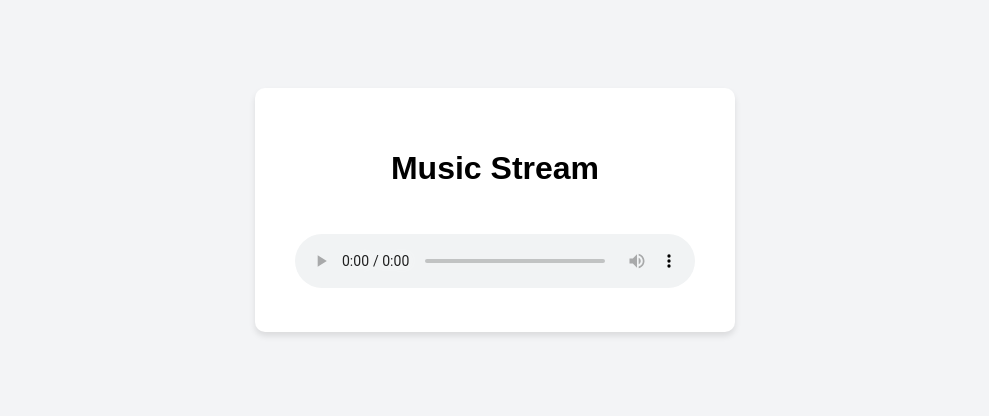
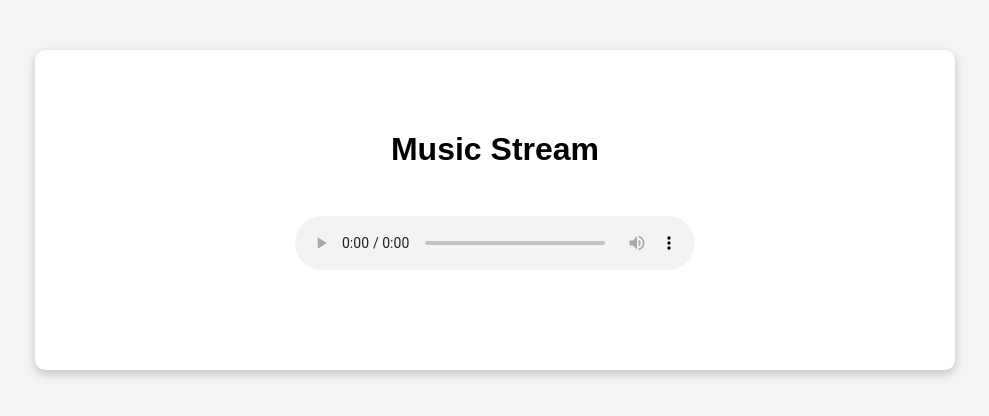
Before and after one commit to RafaPear/FUSION-JAZZ-RADIO, a plain HTML site: page index.html in a window 1280 px wide. Shown: the part 190-606 px from the top of the page, without its empty margins (145-1134 px from the left). Drawn offline with Linux system fonts and the light colour scheme.

Commit message:
modified:   style.css

```diff
--- a/style.css
+++ b/style.css
@@ -11,9 +11,11 @@ body {
 .music-player {
     text-align: center;
     background: #fff;
-    padding: 40px;
+    padding: 60px; /* Increase padding */
     border-radius: 10px;
-    box-shadow: 0 4px 6px rgba(0, 0, 0, 0.1);
+    box-shadow: 0 4px 10px rgba(0, 0, 0, 0.2); /* Slightly bigger shadow */
+    min-width: 800px; /* Set a minimum width */
+    min-height: 200px; /* Set a minimum height */
 }
 
 audio {
```
